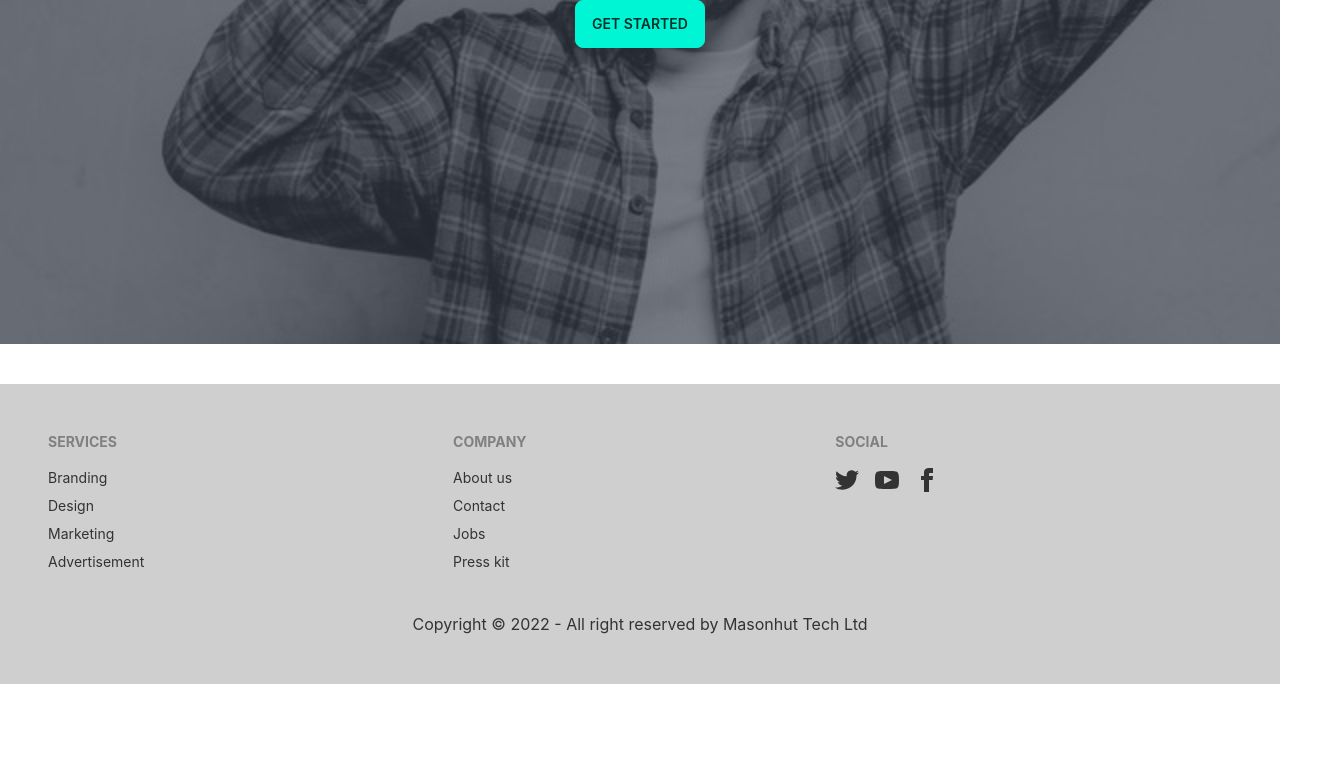
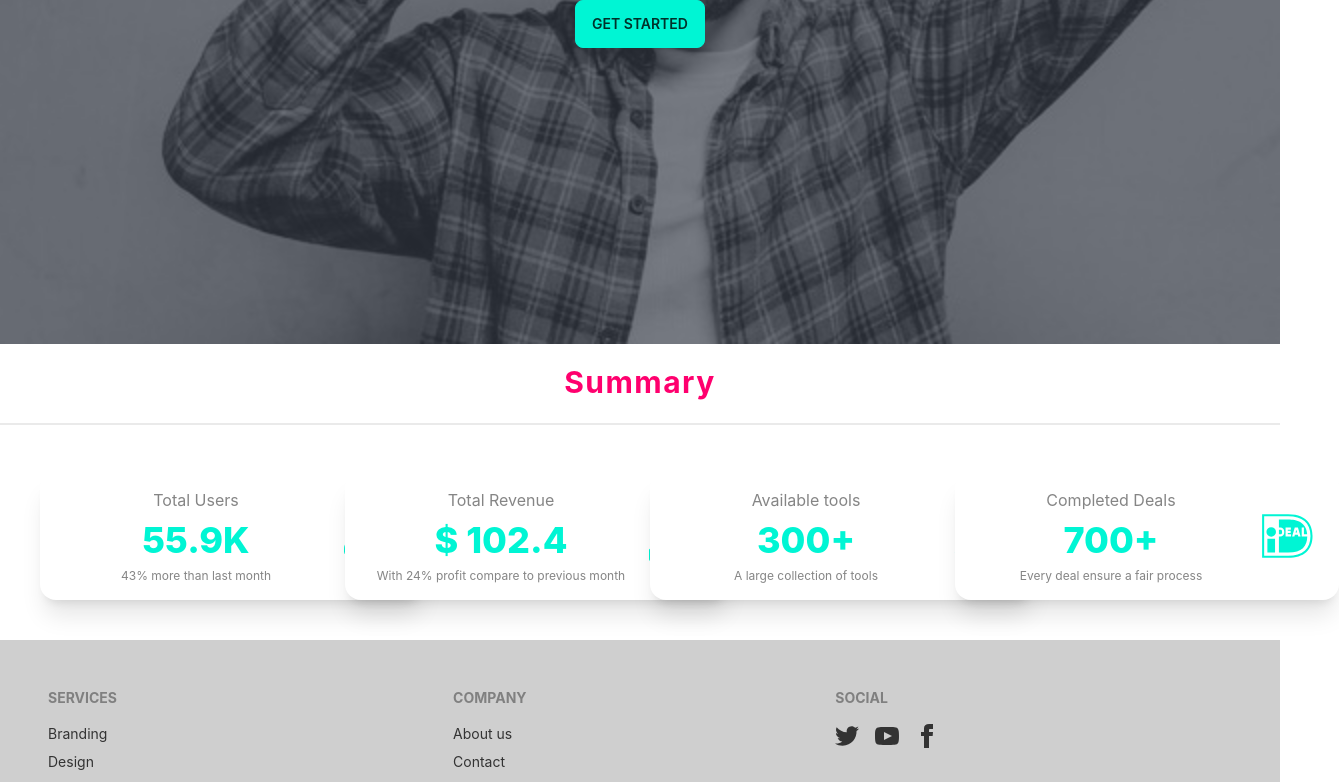
Before and after one commit to PrantaDas/mason-hut-client, a React (Create React App) app: page / in a window 1280 px wide. Shown: the part 520-1302 px from the top of the page, 1339 px wide, since content can reach past the window. Before the commit the page ends 1204 px from the top, so only its background shows below. Built offline with nearby package versions, Linux system fonts and the light colour scheme; no server answers.

Commit message:
business summary added

```diff
--- a/src/Pages/Home/Banner.js
+++ b/src/Pages/Home/Banner.js
@@ -8,7 +8,7 @@ const Banner = () => {
                 <div class="hero-content text-center text-neutral-content">
                     <div class="max-w-md">
                         <h1 class="mb-5 text-5xl font-bold">Hello there</h1>
-                        <p class="mb-5">We here her to building tools and parts that you would like to use build your things.Make your working experiences more efficient and fruitful with our sophisticated tolls.</p>
+                        <p class="mb-5">We here her to building tools and parts that you would like to use build your things.Make your working experiences more efficient and fruitful with our sophisticated tools.</p>
                         <button class="btn btn-primary">Get Started</button>
                     </div>
                 </div>
--- a/src/Pages/Home/Home.js
+++ b/src/Pages/Home/Home.js
@@ -1,10 +1,12 @@
 import React from 'react';
 import Banner from './Banner';
+import Summary from './Summary';
 
 const Home = () => {
     return (
         <div>
             <Banner></Banner>
+            <Summary></Summary>
         </div>
     );
 };
--- /dev/null
+++ b/src/Pages/Home/Summary.js
@@ -0,0 +1,57 @@
+import React from 'react';
+import { FaUserFriends, FaHandHoldingUsd } from "react-icons/fa";
+import { IoHammerSharp, IoAdd } from "react-icons/io5";
+import { FaIdeal } from "react-icons/fa";
+
+const Summary = () => {
+    return (
+        <div>
+            <h2 className='mt-5 text-3xl font-bold text-secondary tracking-wider'>Summary</h2>
+            <div class="divider"></div>
+            <div className='grid sm:grid-cols-1 lg:grid-cols-4 lg:px-10 gap-5 mt-10'>
+                <div class="card w-96 bg-base-100 shadow-xl">
+                    <div class="card-body stat">
+                        <div class="stat-figure text-primary ">
+                            <FaUserFriends className=' w-14 h-14' />
+                        </div>
+                        <div class="stat-title">Total Users</div>
+                        <div class="stat-value text-primary">55.9K</div>
+                        <div class="stat-desc">43% more than last month</div>
+                    </div>
+                </div>
+                <div class="card w-96 bg-base-100 shadow-xl">
+                    <div class="card-body stat">
+                        <div class="stat-figure text-primary">
+                            <FaHandHoldingUsd className=' w-14 h-14' />
+                        </div>
+                        <div class="stat-title">Total Revenue</div>
+                        <div class="stat-value text-primary">$ 102.4</div>
+                        <div class="stat-desc">With 24% profit compare to previous month</div>
+                    </div>
+                </div>
+                <div class="card w-96 bg-base-100 shadow-xl">
+                    <div class="card-body stat">
+                        <div class="stat-figure text-primary">
+                            <IoHammerSharp className=' w-14 h-14' />
+                        </div>
+                        <div class="stat-title">Available tools</div>
+                        <div class="stat-value text-primary">300+</div>
+                        <div class="stat-desc">A large collection of tools</div>
+                    </div>
+                </div>
+                <div class="card w-96 bg-base-100 shadow-xl">
+                    <div class="card-body stat">
+                        <div class="stat-figure text-primary">
+                            <FaIdeal className=' w-14 h-14' />
+                        </div>
+                        <div class="stat-title">Completed Deals</div>
+                        <div class="stat-value text-primary">700+</div>
+                        <div class="stat-desc">Every deal ensure a fair process</div>
+                    </div>
+                </div>
+            </div>
+        </div>
+    );
+};
+
+export default Summary;
--- a/src/Pages/Login/Login.js
+++ b/src/Pages/Login/Login.js
@@ -1,16 +1,16 @@
-import React from 'react';
+import React, { useState } from 'react';
 import { useSignInWithEmailAndPassword, useSignInWithGoogle } from 'react-firebase-hooks/auth';
 import { useForm } from "react-hook-form";
 import { Link, useNavigate } from 'react-router-dom';
 import auth from '../../firebase.init';
 import { RiErrorWarningLine } from "react-icons/ri";
-import { BiErrorCircle } from "react-icons/bi";
 
 
 const Login = () => {
     const { register, formState: { errors }, handleSubmit } = useForm();
 
     const navigate = useNavigate();
+
 
     const [
         signInWithEmailAndPassword,
--- a/tailwind.config.js
+++ b/tailwind.config.js
@@ -14,7 +14,8 @@ module.exports = {
       {
         mytheme: {
           primary: "#00f5d4",
-          secondary: "#00bbf9",
+          secondary: "#ff006e",
+          info:"#9b5de5",
           accent: "#9b5de5",
           neutral: "#3d4451",
           "base-100": "#ffffff",
```
